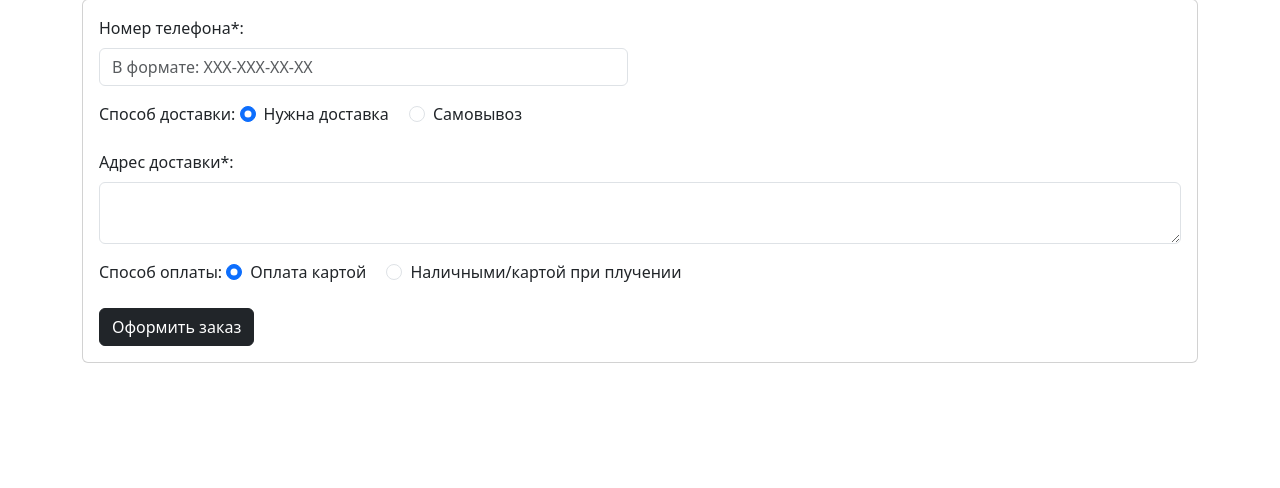
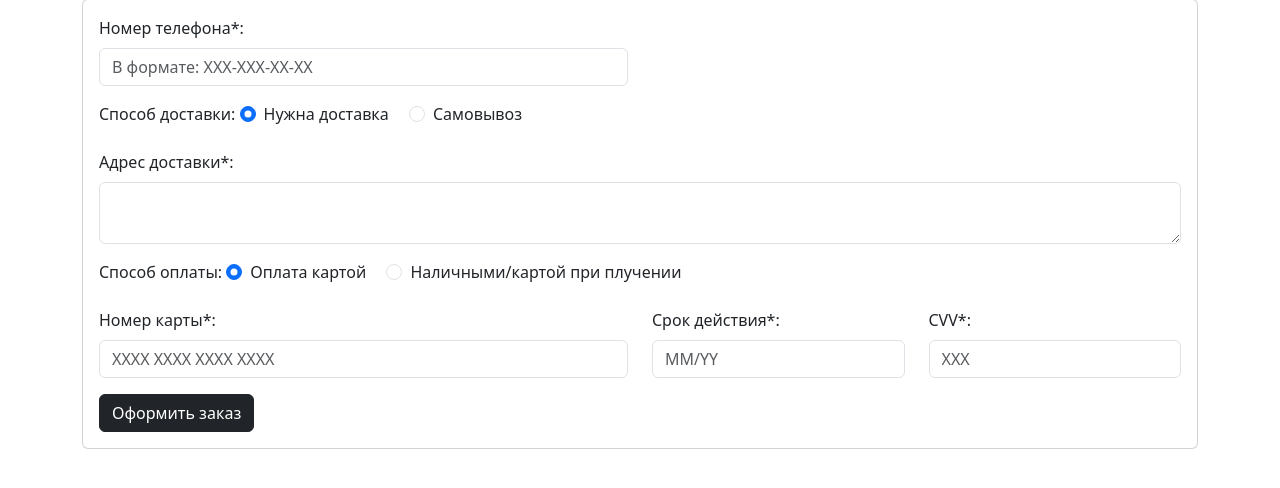
Before and after one commit to 1alexvlad/online_store, a Django app: page /orders/create-order in a window 1280 px wide. Shown: the part 100-588 px from the top of the page. Run offline with Django 5.2, Linux system fonts and the light colour scheme; a user stored in the database is signed in.

Commit message:
добавления номера карты, срока действия и cvc

```diff
--- a/orders/forms.py
+++ b/orders/forms.py
@@ -1,5 +1,6 @@
 from django import forms
 import re
+from datetime import datetime
 
 
 class CreateOrderForm(forms.Form):
@@ -18,14 +19,47 @@ class CreateOrderForm(forms.Form):
             ],
         )
 
+    card_number = forms.CharField(required=False, label='Номер карты')
+    card_expiry = forms.CharField(required=False, label='Срок действия (MM/YY)')
+    card_cvv = forms.CharField(required=False, label='CVC')
+
+
     def clean_phone_number(self):
         data = self.cleaned_data['phone_number']
-
         if not data.isdigit():
             raise forms.ValidationError("Номер телефона должен содержать только цифры")
+        if len(data) != 10:
+            raise forms.ValidationError("Неверный формат номера")
+        return data
 
-        pattern = re.compile(r'^\d{10}$')
-        if not pattern.match(data):
-            raise forms.ValidationError("Неверный формат номера")
+    def clean(self):
+        cleaned_data = super().clean()
+        payment_on_get = cleaned_data.get('payment_on_get')
 
-        return data
+        if payment_on_get == '0':
+            card_number = cleaned_data.get('card_number')
+            card_expiry = cleaned_data.get('card_expiry')
+            card_cvv = cleaned_data.get('card_cvv')
+
+            if not card_number:
+                self.add_error('card_number', 'Обязательное поле')
+            elif not card_number.isdigit() or len(card_number) != 16:
+                self.add_error('card_number', 'Неверный номер карты')
+
+            if not card_expiry:
+                self.add_error('card_expiry', 'Обязательное поле')
+            else:
+                try:
+                    month, year = card_expiry.split('/')
+                    exp_date = datetime.strptime(f'20{year}-{month}-01', '%Y-%m-%d')
+                    if exp_date < datetime.now():
+                        self.add_error('card_expiry', 'Срок действия карты истек')
+                except:
+                    self.add_error('card_expiry', 'Неверный формат (MM/YY)')
+
+            if not card_cvv:
+                self.add_error('card_cvv', 'Обязательное поле')
+            elif not card_cvv.isdigit() or len(card_cvv) not in [3, 4]:
+                self.add_error('card_cvv', 'Неверный CVV код')
+
+        return cleaned_data
--- a/orders/views.py
+++ b/orders/views.py
@@ -20,15 +20,19 @@ class CreateOrderView(LoginRequiredMixin, FormView):
             user = self.request.user
             cart_items = Cart.objects.filter(user=user)
 
+            payment_method = form.cleaned_data['payment_on_get']
+
             order = Order.objects.create(
                 user=user,
                 phone_number=form.cleaned_data['phone_number'],
                 requires_delivery=bool(int(form.cleaned_data['requires_delivery'])),
                 delivery_address=form.cleaned_data['delivery_address'],
-                payment_on_get=bool(int(form.cleaned_data['payment_on_get'])),
+                payment_on_get=bool(int(payment_method)),
+                is_paid=payment_method == '0'
             )
 
             cart_items.delete()
+            messages.success(self.request, 'Заказ успешно оформлен!')
             return super().form_valid(form)
 
         except Exception as e:
--- a/templates/orders/create_orders.html
+++ b/templates/orders/create_orders.html
@@ -45,16 +45,37 @@
                         <div class="form-check form-check-inline">
                             <input class="form-check-input" type="radio" name="payment_on_get"
                                 id="id_payment_on_get" value="0" checked>
-                            <label class="form-check-label" for="id_payment_on_get">Оплата
-                                картой</label>
+                            <label class="form-check-label" for="id_payment_on_get">Оплата картой</label>
                         </div>
                         <div class="form-check form-check-inline">
                             <input class="form-check-input" type="radio" name="payment_on_get"
                                 id="id_payment_on_get" value="1">
-                            <label class="form-check-label" for="id_payment_on_get">Наличными/картой
-                                при плучении</label>
+                            <label class="form-check-label" for="id_payment_on_get">Наличными/картой при плучении</label>
                         </div>
                     </div>
+
+                    <div class="col-md-6 mb-3">
+                        <label for="id_card_number" class="form-label">Номер карты*:</label>
+                        <input type="text" class="form-control" id="id_card_number" name="card_number"
+                            placeholder="XXXX XXXX XXXX XXXX" maxlength="16"
+                            value="{% if form.card_number.value %}{{ form.card_number.value}}{% endif %}"
+                            required>
+                    </div>
+                    <div class="col-md-3 mb-3">
+                        <label for="id_card_expiry" class="form-label">Срок действия*:</label>
+                        <input type="text" class="form-control" id="id_card_expiry" name="card_expiry"
+                            placeholder="MM/YY"
+                            value="{% if form.card_expiry.value %}{{ form.card_expiry.value}}{% endif %}"
+                            required>
+                    </div>
+                    <div class="col-md-3 mb-3">
+                        <label for="id_card_cvv" class="form-label">CVV*:</label>
+                        <input type="text" class="form-control" id="id_card_cvv" name="card_cvv"
+                            placeholder="XXX" maxlength="4"
+                            value="{% if form.card_cvv.value %}{{ form.card_cvv.value}}{% endif %}"
+                            required>
+                    </div>
+
                 </div>
                 <button type="submit" class="btn btn-dark">Оформить заказ</button>
             </form>
```
Also changed, not shown: db.sqlite3.
